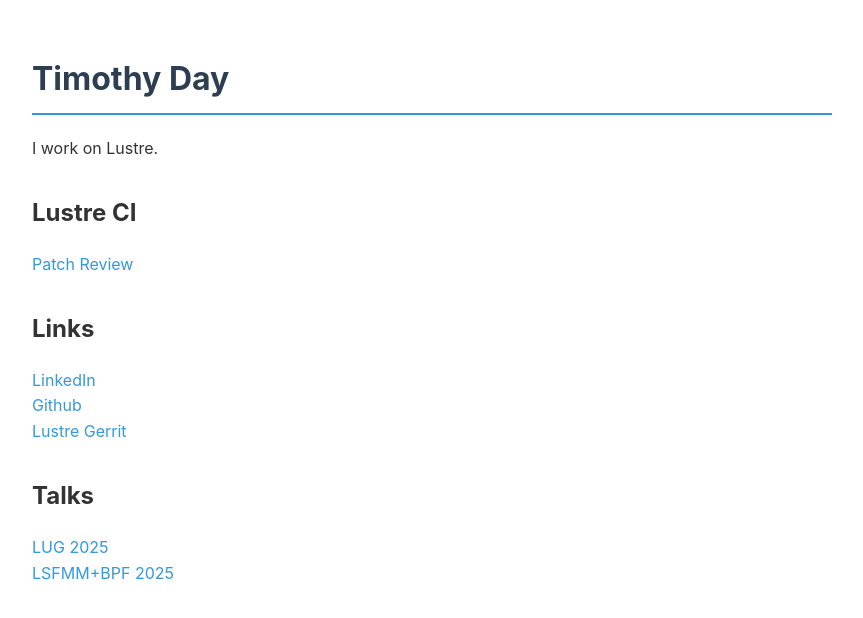
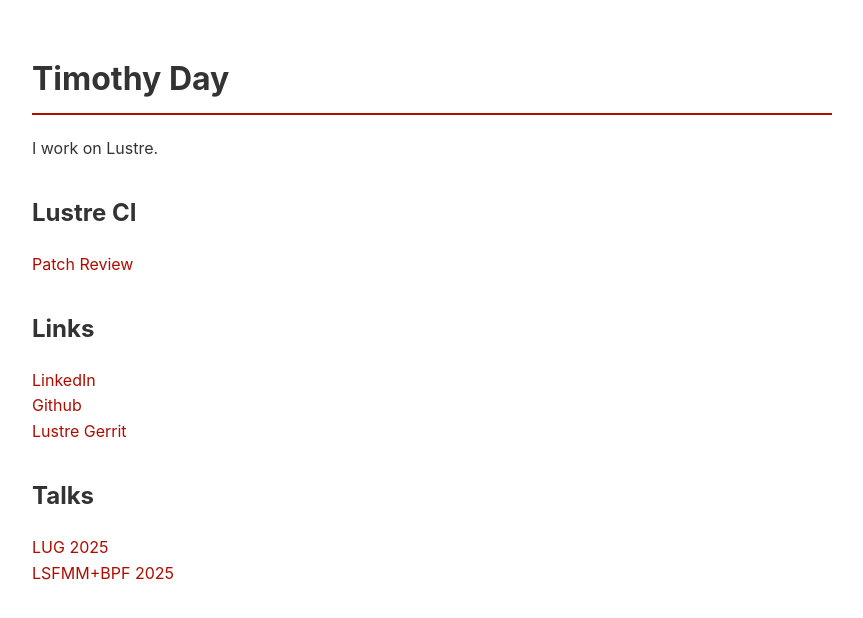
Before and after one commit to tim-day-387/tim-day-387.github.io, a plain HTML site: page index.html in a window 1280 px wide. Shown: the whole page, without its empty margins (208-1071 px from the left). Drawn offline with Linux system fonts and the light colour scheme.

Commit message:
Update colors in styles.css

```diff
--- a/styles.css
+++ b/styles.css
@@ -8,8 +8,7 @@ body {
 }
 
 h1 {
-    color: #2c3e50;
-    border-bottom: 2px solid #3498db;
+    border-bottom: 2px solid #ae0c00;
     padding-bottom: 0.5rem;
 }
 
@@ -18,7 +17,7 @@ h1 {
 }
 
 a {
-    color: #3498db;
+    color: #ae0c00;
     text-decoration: none;
 }
 
```
